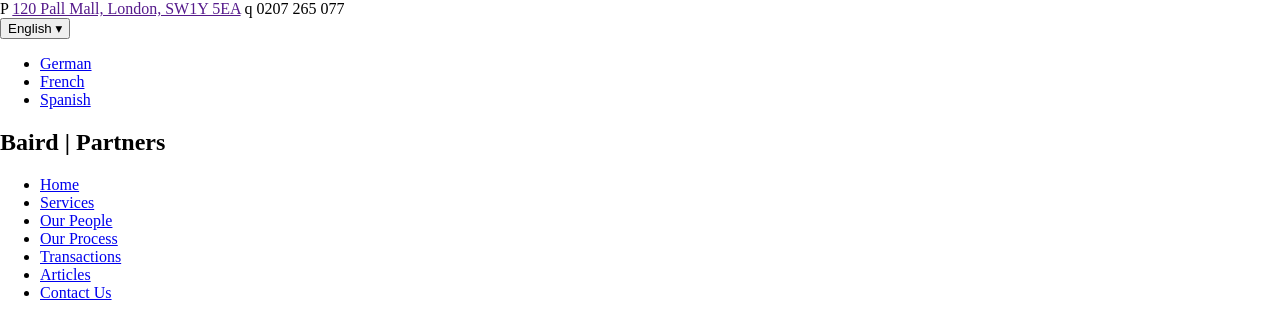
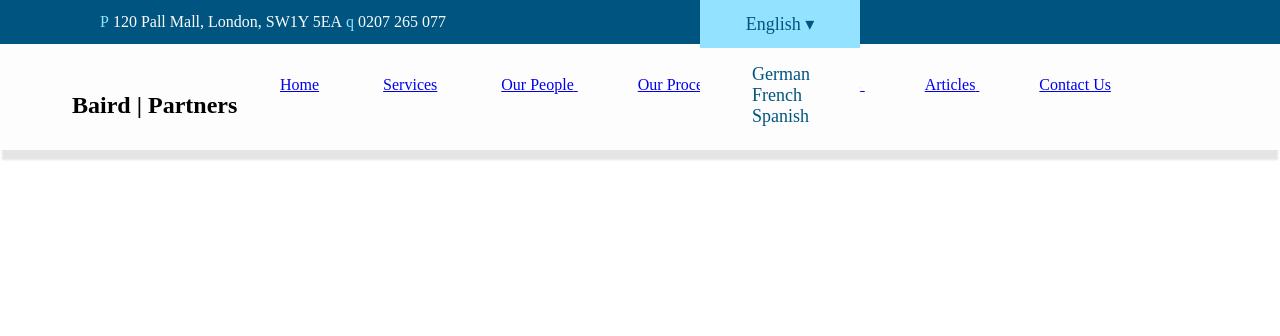
Before and after one commit to Steven-Klavins/baird-partners-landing-page, a plain HTML site: page index.html in a window 1280 px wide. Drawn offline with Linux system fonts and the light colour scheme; a web font is replaced by a local one.

Commit message:
styling: added navigation styling

```diff
--- a/style.css
+++ b/style.css
@@ -1,3 +1,91 @@
+@font-face {
+  font-family: icons;
+  src: url(./fonts/heydings_icons.ttf);
+}
+
+@font-face {
+  font-family: mainFont;
+  src: url(./fonts/Myriad.OTF);
+}
+
+.icons {
+  font-family: icons;
+  color: #93e2ff;
+}
+
+.navBarTop {
+  background-color: #005480;
+  color: #fefdfd;
+  position: fixed;
+  top: 0;
+  width: 100%;
+
+  padding: 13px 50px 13px 100px;
+}
+
+.navBarTop a {
+  text-decoration: none;
+  color: #fefdfd;
+  font-family: mainFont;
+}
+
 body {
-    margin: 0;
+  margin: 0;
 }
+
+h1 {
+  display: inline;
+  position: absolute;
+  padding: 12px;
+}
+
+.navBar {
+  background-color: #fefdfd;
+  height: 30px;
+  text-decoration: none;
+  box-shadow: 0 12px 2px -2px rgba(191, 191, 191, 0.4);
+  padding: 60px;
+}
+
+.navBar ul {
+  margin-left: 120px;
+}
+
+.navBar li {
+  text-decoration: none;
+  display: inline;
+  margin-left: 60px;
+}
+
+.dropDown {
+  background-color: #fefdfd;
+  position: absolute;
+  top: 0;
+  z-index: 1;
+  margin-left: 600px;
+}
+
+.dropDown button {
+  width: 160px;
+  height: 48px;
+  border: none;
+  background-color: #93e2ff;
+  color: #005480;
+  font-family: mainFont;
+  font-size: 18px;
+  outline: none;
+}
+
+.dropDown ul {
+  list-style-type: none;
+  padding-right: 18px;
+}
+
+.dropDown a {
+  color: #005480;
+  font-family: mainFont;
+  padding: 0px;
+  font-size: 18px;
+  padding-left: 12px;
+  text-decoration: none;
+}
```
